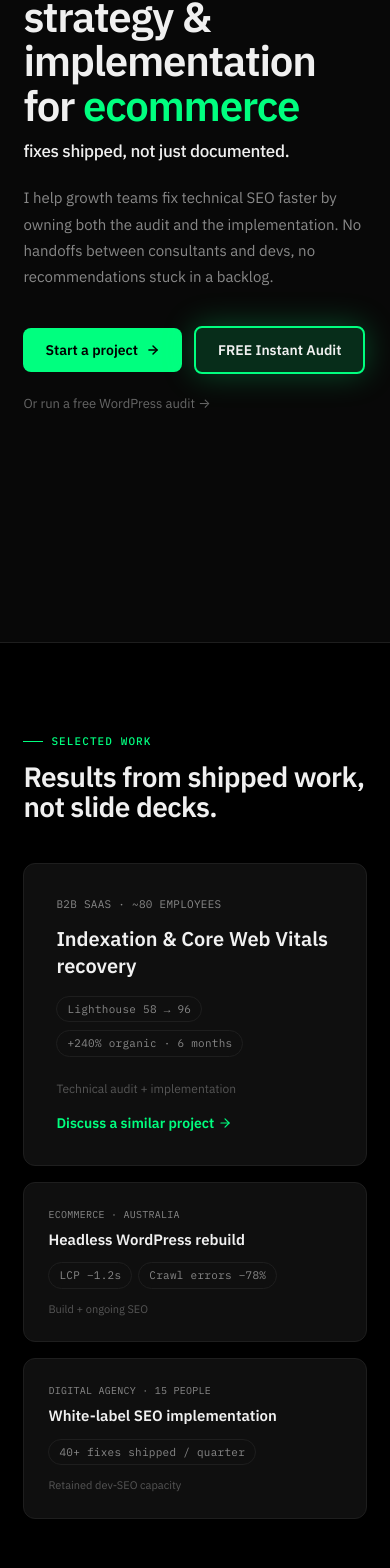
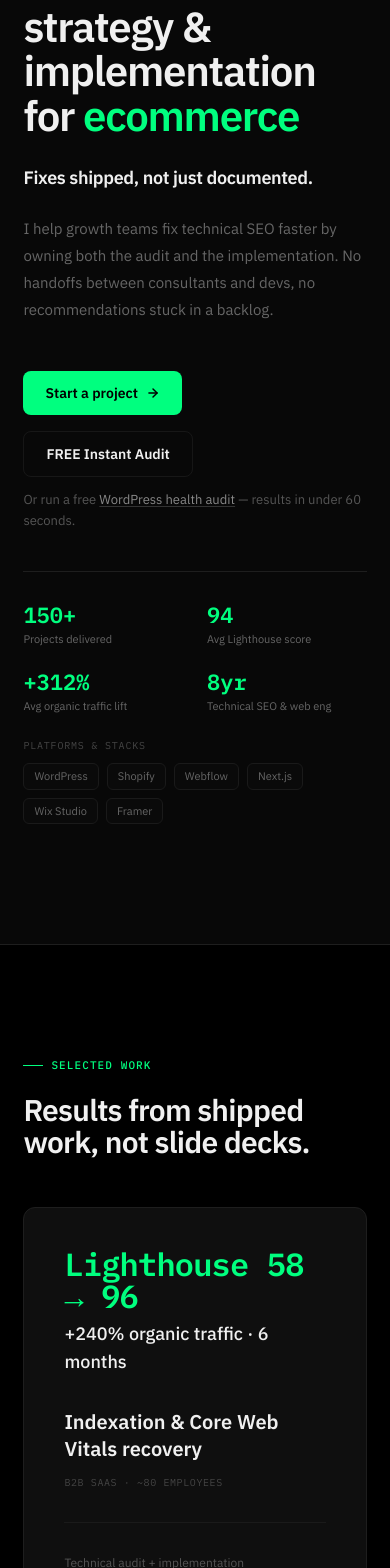
Before and after one commit to chriscodes-io/cswpdevcursor, a React (Create React App) app in the folder frontend/: page / in a window 390 px wide. Shown: the part 202-1770 px from the top of the page. Built offline with nearby package versions, Linux system fonts and the light colour scheme; no server answers.

Commit message:
Polish landing page layout and content hierarchy.
Tighten hero with trust stats and platform chips, refresh case studies and testimonial cards, and improve section spacing and contact form presentation.

Co-authored-by: Cursor <cursoragent@cursor.com>

```diff
--- a/frontend/src/pages/LandingPage.jsx
+++ b/frontend/src/pages/LandingPage.jsx
@@ -20,11 +20,13 @@ const scrollTo = (id) => (e) => {
 };
 
 const SectionLabel = ({ children }) => (
-  <p className="font-mono-brand text-[11px] font-medium tracking-[0.1em] uppercase text-[#00FF7F] mb-3 flex items-center gap-2">
+  <p className="font-mono-brand text-[11px] font-medium tracking-[0.1em] uppercase text-[#00FF7F] mb-5 flex items-center gap-2">
     <span className="w-5 h-px bg-[#00FF7F]" />
     {children}
   </p>
 );
+
+const sectionPad = 'px-[6%] py-[112px]';
 
 const BtnPrimary = ({ children, className = '', ...props }) => (
   <button
@@ -46,8 +48,10 @@ const BtnGhost = ({ children, className = '', ...props }) => (
   </button>
 );
 
-const OutcomeChip = ({ children }) => (
-  <span className="text-[11px] px-2.5 py-1 rounded-full border border-[#1e1e1e] text-[#888] font-mono-brand tracking-wide">
+const OutcomeChip = ({ children, className = '' }) => (
+  <span
+    className={`text-[11px] px-2.5 py-1 rounded-full border border-[#1e1e1e] text-[#777] font-mono-brand tracking-wide ${className}`}
+  >
     {children}
   </span>
 );
@@ -165,19 +169,22 @@ const LandingPage = () => {
       featured: true,
       client: 'B2B SaaS · ~80 employees',
       title: 'Indexation & Core Web Vitals recovery',
-      metrics: ['Lighthouse 58 → 96', '+240% organic · 6 months'],
+      primaryOutcome: 'Lighthouse 58 → 96',
+      secondaryOutcome: '+240% organic traffic · 6 months',
       engagement: 'Technical audit + implementation',
     },
     {
       client: 'eCommerce · Australia',
       title: 'Headless WordPress rebuild',
-      metrics: ['LCP −1.2s', 'Crawl errors −78%'],
+      primaryOutcome: 'LCP −1.2s',
+      secondaryOutcome: 'Crawl errors −78%',
       engagement: 'Build + ongoing SEO',
     },
     {
       client: 'Digital agency · 15 people',
       title: 'White-label SEO implementation',
-      metrics: ['40+ fixes shipped / quarter'],
+      primaryOutcome: '40+ fixes shipped',
+      secondaryOutcome: 'per quarter',
       engagement: 'Retained dev-SEO capacity',
     },
   ];
@@ -185,35 +192,40 @@ const LandingPage = () => {
   const testimonials = [
     {
       initials: 'JM',
+      headline: 'Results in Search Console, not slide decks',
       quote:
-        'Chris is the rare person who understands both the SEO strategy and how to actually implement it. No handoff friction — just results showing up in Search Console.',
+        'Understands both SEO strategy and implementation — no handoff friction, just results showing up in Search Console.',
       name: 'James Mitchell',
       role: 'Head of Digital',
       company: 'B2B SaaS · Sydney',
       engagement: 'Technical SEO retainer',
-      outcomes: ['Indexation recovery', 'Dev-ready fix specs'],
+      variant: 'default',
     },
     {
       initials: 'SR',
+      headline: 'Lighthouse 58 → 96 · +240% organic',
       quote:
-        'Lighthouse scores went from 58 to 96 across the board. Organic traffic up 240% in six months — and he did all the implementation himself.',
+        'Scores across the board in six months — and he did all the implementation himself.',
       name: 'Sarah Reynolds',
       role: 'Marketing Director',
       company: 'eCommerce · Australia',
       engagement: 'Audit + implementation',
-      outcomes: ['Lighthouse 58 → 96', '+240% organic traffic'],
+      variant: 'accent',
     },
     {
       initials: 'DK',
+      headline: 'Fixes shipped, not PDFs filed',
       quote:
-        'Most SEO consultants hand you a 60-page PDF and disappear. Chris ships the fixes, shows you the impact, and doesn\'t charge extra every time you ask a question.',
+        'Ships the fixes, shows the impact, and doesn\'t charge extra every time you ask a question.',
       name: 'David Kim',
       role: 'CTO',
       company: 'Digital agency',
       engagement: 'White-label implementation',
-      outcomes: ['No audit-only handoffs', 'Search Console verified'],
+      variant: 'minimal',
     },
   ];
+
+  const trustPlatforms = ['WordPress', 'Shopify', 'Webflow', 'Next.js', 'Wix Studio', 'Framer'];
 
   const gridServices = [
     {
@@ -314,60 +326,88 @@ const LandingPage = () => {
       </nav>
 
       {/* Hero */}
-      <section id="top" className="px-[6%] pt-[90px] pb-[90px] min-h-[calc(100vh-62px)]">
-        <div>
-          <h1 className="text-[clamp(42px,6vw,68px)] font-semibold leading-[1.06] tracking-[-0.03em] mb-[22px]">
+      <section id="top" className={`${sectionPad} pt-[100px] pb-[120px] min-h-[calc(100vh-62px)]`}>
+        <div className="max-w-[720px]">
+          <h1 className="text-[clamp(42px,6vw,68px)] font-semibold leading-[1.06] tracking-[-0.03em] mb-7">
             Technical SEO strategy &amp; implementation for <RotatingAudience words={HERO_AUDIENCES} />
-            <span className="block mt-3 text-[clamp(17px,2.2vw,22px)] font-medium text-[#f0f0f0] leading-snug tracking-[-0.02em]">
-              fixes shipped, not just documented.
-            </span>
           </h1>
-          <p className="text-[15px] text-[#888] leading-[1.75] max-w-[520px] mb-9">
+          <p className="text-[clamp(18px,2.4vw,24px)] font-semibold text-[#f0f0f0] leading-snug tracking-[-0.02em] mb-6 max-w-[560px]">
+            Fixes shipped, not just documented.
+          </p>
+          <p className="text-[15px] text-[#666] leading-[1.8] max-w-[520px] mb-12">
             I help growth teams fix technical SEO faster by owning both the audit and the implementation. No handoffs
             between consultants and devs, no recommendations stuck in a backlog.
           </p>
-          <div className="flex flex-wrap items-center gap-3 mb-4">
+          <div className="flex flex-wrap items-center gap-4 mb-3">
             <BtnPrimary onClick={scrollTo('contact')} data-testid="hero-cta-contact">
               Start a project
               <ArrowRight className="w-3.5 h-3.5" strokeWidth={2.5} />
             </BtnPrimary>
+            <BtnGhost onClick={scrollTo('audit')} data-testid="hero-cta-audit">
+              FREE Instant Audit
+            </BtnGhost>
+          </div>
+          <p className="text-[13px] text-[#555] leading-relaxed mb-10">
+            Or run a free{' '}
             <button
               type="button"
               onClick={scrollTo('audit')}
-              data-testid="hero-cta-audit"
-              className="inline-flex items-center justify-center gap-2 px-[22px] py-3 rounded-lg text-sm font-semibold border-2 border-[#00FF7F] bg-[#00FF7F]/15 text-[#f0f0f0] hover:bg-[#00FF7F]/25 hover:border-[#00FF7F] hover:-translate-y-px transition-all shadow-[0_0_32px_rgba(0,255,127,0.28)]"
+              className="text-[#888] hover:text-[#00FF7F] bg-transparent border-none cursor-pointer p-0 underline underline-offset-2 decoration-[#333] hover:decoration-[#00FF7F]/40 transition-colors"
             >
-              FREE Instant Audit
-            </button>
+              WordPress health audit
+            </button>{' '}
+            — results in under 60 seconds.
+          </p>
+          <div
+            className="pt-8 border-t border-[#1e1e1e]"
+            aria-label="Trust indicators"
+          >
+            <div className="grid grid-cols-2 sm:grid-cols-4 gap-6 mb-6">
+              {stats.map(({ num, label }) => (
+                <div key={label}>
+                  <div className="font-mono-brand text-[22px] sm:text-[26px] font-semibold text-[#00FF7F] leading-none tabular-nums">
+                    {num}
+                  </div>
+                  <div className="text-[11px] text-[#666] mt-1.5 leading-snug">{label}</div>
+                </div>
+              ))}
+            </div>
+            <p className="font-mono-brand text-[10px] uppercase tracking-[0.08em] text-[#444] mb-2.5">
+              Platforms &amp; stacks
+            </p>
+            <div className="flex flex-wrap gap-2">
+              {trustPlatforms.map((platform) => (
+                <span
+                  key={platform}
+                  className="text-[11px] px-2.5 py-1 rounded-md border border-[#1a1a1a] text-[#666] bg-[#0a0a0a]"
+                >
+                  {platform}
+                </span>
+              ))}
+            </div>
           </div>
-          <button
-            type="button"
-            onClick={scrollTo('audit')}
-            className="text-[13px] text-[#666] hover:text-[#00FF7F] bg-transparent border-none cursor-pointer p-0 transition-colors"
-          >
-            Or run a free WordPress audit →
-          </button>
         </div>
       </section>
 
       {/* Client work */}
-      <section id="work" className="px-[6%] py-[90px] bg-black border-t border-[#1e1e1e]">
+      <section id="work" className={`${sectionPad} bg-black border-t border-[#1e1e1e]`}>
         <SectionLabel>Selected work</SectionLabel>
-        <h2 className="text-[clamp(28px,3.5vw,40px)] font-semibold leading-[1.1] tracking-[-0.02em] mb-10">
+        <h2 className="text-[clamp(30px,3.8vw,44px)] font-semibold leading-[1.08] tracking-[-0.025em] mb-12">
           Results from shipped work, not slide decks.
         </h2>
-        <div className="grid lg:grid-cols-3 gap-4">
-          <div className="lg:col-span-2 bg-[#0f0f0f] border border-[#1e1e1e] rounded-xl p-8 hover:border-[#00FF7F]/22 transition-colors flex flex-col justify-between min-h-[220px]">
+        <div className="grid lg:grid-cols-3 gap-6">
+          <div className="lg:col-span-2 bg-[#0f0f0f] border border-[#1e1e1e] rounded-xl p-10 lg:p-12 hover:border-[#00FF7F]/22 transition-colors flex flex-col justify-between min-h-[300px]">
             <div>
-              <p className="font-mono-brand text-[11px] text-[#888] uppercase tracking-wide mb-3">{featuredCase.client}</p>
-              <h3 className="text-xl font-semibold mb-4 leading-snug">{featuredCase.title}</h3>
-              <div className="flex flex-wrap gap-2 mb-6">
-                {featuredCase.metrics.map((m) => (
-                  <OutcomeChip key={m}>{m}</OutcomeChip>
-                ))}
-              </div>
+              <p className="font-mono-brand text-[clamp(32px,5vw,48px)] font-semibold text-[#00FF7F] leading-none tracking-tight mb-2">
+                {featuredCase.primaryOutcome}
+              </p>
+              <p className="text-lg text-[#f0f0f0] font-medium mb-8">{featuredCase.secondaryOutcome}</p>
+              <h3 className="text-xl font-semibold mb-3 leading-snug max-w-md">{featuredCase.title}</h3>
+              <p className="font-mono-brand text-[10px] text-[#444] uppercase tracking-[0.06em]">
+                {featuredCase.client}
+              </p>
             </div>
-            <div className="flex items-end justify-between gap-4 flex-wrap">
+            <div className="flex items-end justify-between gap-4 flex-wrap pt-8 mt-8 border-t border-[#1a1a1a]">
               <p className="text-xs text-[#555]">{featuredCase.engagement}</p>
               <button
                 type="button"
@@ -379,22 +419,21 @@ const LandingPage = () => {
               </button>
             </div>
           </div>
-          <div className="flex flex-col gap-4">
+          <div className="flex flex-col gap-6">
             {otherCases.map((c) => (
               <div
                 key={c.title}
-                className="bg-[#0f0f0f] border border-[#1e1e1e] rounded-xl p-6 hover:border-[#00FF7F]/22 transition-colors flex-1 flex flex-col justify-between"
+                className="bg-[#0f0f0f] border border-[#1e1e1e] rounded-xl p-7 hover:border-[#00FF7F]/22 transition-colors flex-1 flex flex-col justify-between min-h-[140px]"
               >
                 <div>
-                  <p className="font-mono-brand text-[10px] text-[#888] uppercase tracking-wide mb-2">{c.client}</p>
-                  <h3 className="text-[15px] font-semibold mb-3 leading-snug">{c.title}</h3>
-                  <div className="flex flex-wrap gap-1.5 mb-3">
-                    {c.metrics.map((m) => (
-                      <OutcomeChip key={m}>{m}</OutcomeChip>
-                    ))}
-                  </div>
+                  <p className="font-mono-brand text-[22px] font-semibold text-[#00FF7F] leading-none mb-1">
+                    {c.primaryOutcome}
+                  </p>
+                  <p className="text-sm text-[#aaa] mb-4">{c.secondaryOutcome}</p>
+                  <h3 className="text-[15px] font-semibold mb-2 leading-snug">{c.title}</h3>
+                  <p className="font-mono-brand text-[10px] text-[#444] uppercase tracking-[0.06em]">{c.client}</p>
                 </div>
-                <p className="text-[11px] text-[#555]">{c.engagement}</p>
+                <p className="text-[11px] text-[#555] mt-4 pt-4 border-t border-[#1a1a1a]">{c.engagement}</p>
               </div>
             ))}
           </div>
@@ -402,11 +441,11 @@ const LandingPage = () => {
       </section>
 
       {/* Services */}
-      <section id="services" className="px-[6%] py-[90px] border-y border-[#1e1e1e]">
-        <div className="grid lg:grid-cols-2 gap-[60px] items-end mb-12">
+      <section id="services" className={`${sectionPad} border-y border-[#1e1e1e]`}>
+        <div className="grid lg:grid-cols-2 gap-[60px] items-end mb-14">
           <div>
             <SectionLabel>What I do</SectionLabel>
-            <h2 className="text-[clamp(28px,3.5vw,40px)] font-semibold leading-[1.1] tracking-[-0.02em]">
+            <h2 className="text-[clamp(30px,3.8vw,44px)] font-semibold leading-[1.08] tracking-[-0.025em]">
               Development-led
               <br />
               technical SEO.
@@ -440,9 +479,9 @@ const LandingPage = () => {
       </section>
 
       {/* Process */}
-      <section id="process" className="px-[6%] py-[72px] border-b border-[#1e1e1e]">
+      <section id="process" className={`${sectionPad} py-[96px] border-b border-[#1e1e1e]`}>
         <SectionLabel>Process</SectionLabel>
-        <h2 className="text-[clamp(28px,3.5vw,40px)] font-semibold leading-[1.1] tracking-[-0.02em] mb-12">
+        <h2 className="text-[clamp(30px,3.8vw,44px)] font-semibold leading-[1.08] tracking-[-0.025em] mb-14">
           From audit to shipped fixes in three steps.
         </h2>
         <div className="grid md:grid-cols-3 gap-10 md:gap-8">
@@ -457,31 +496,41 @@ const LandingPage = () => {
       </section>
 
       {/* Testimonials */}
-      <section id="proof" className="px-[6%] py-[90px] bg-black">
+      <section id="proof" className={`${sectionPad} bg-black`}>
         <SectionLabel>Client results</SectionLabel>
-        <h2 className="text-[clamp(28px,3.5vw,40px)] font-semibold leading-[1.1] tracking-[-0.02em] mb-10">
+        <h2 className="text-[clamp(30px,3.8vw,44px)] font-semibold leading-[1.08] tracking-[-0.025em] mb-12">
           What clients say after implementation shipped.
         </h2>
-        <div className="grid md:grid-cols-3 gap-4">
+        <div className="grid md:grid-cols-3 gap-6">
           {testimonials.map((t) => (
-            <div key={t.name} className="bg-[#0f0f0f] border border-[#1e1e1e] rounded-xl p-[26px] hover:border-[#00FF7F]/22 transition-colors flex flex-col">
-              <div className="text-[#00FF7F] text-sm tracking-[2px] mb-3.5">★★★★★</div>
-              <p className="text-sm text-[#888] leading-[1.7] mb-4">&ldquo;{t.quote}&rdquo;</p>
-              <div className="flex flex-wrap gap-1.5 mb-5">
-                {t.outcomes.map((o) => (
-                  <OutcomeChip key={o}>{o}</OutcomeChip>
-                ))}
-              </div>
-              <div className="mt-auto flex items-center gap-2.5 pt-4 border-t border-[#1e1e1e]">
-                <div className="w-[38px] h-[38px] rounded-full bg-[#00FF7F]/[0.08] border border-[#00FF7F]/22 flex items-center justify-center text-xs font-semibold text-[#00FF7F]">
+            <div
+              key={t.name}
+              className={`rounded-xl flex flex-col transition-colors ${
+                t.variant === 'accent'
+                  ? 'bg-[#0c120f] border border-[#00FF7F]/20 p-8 hover:border-[#00FF7F]/35'
+                  : t.variant === 'minimal'
+                    ? 'bg-transparent border border-[#1a1a1a] p-7 hover:border-[#333]'
+                    : 'bg-[#0f0f0f] border border-[#1e1e1e] p-8 hover:border-[#00FF7F]/22'
+              }`}
+            >
+              <p className="font-mono-brand text-[15px] sm:text-base font-semibold text-[#00FF7F] leading-snug mb-4">
+                {t.headline}
+              </p>
+              <p className="text-[13px] text-[#666] leading-[1.65] mb-6 flex-1">&ldquo;{t.quote}&rdquo;</p>
+              <div className="mt-auto flex items-center gap-2.5 pt-5 border-t border-[#1e1e1e]">
+                <div
+                  className={`rounded-full flex items-center justify-center text-xs font-semibold text-[#00FF7F] shrink-0 ${
+                    t.variant === 'accent' ? 'w-10 h-10 bg-[#00FF7F]/15' : 'w-[38px] h-[38px] bg-[#00FF7F]/[0.08] border border-[#00FF7F]/22'
+                  }`}
+                >
                   {t.initials}
                 </div>
                 <div>
                   <div className="text-[13px] font-medium">{t.name}</div>
-                  <div className="text-xs text-[#888]">
+                  <div className="text-xs text-[#777]">
                     {t.role} · {t.company}
                   </div>
-                  <div className="text-[11px] text-[#555] mt-0.5">{t.engagement}</div>
+                  <div className="text-[10px] text-[#444] mt-0.5">{t.engagement}</div>
                 </div>
               </div>
             </div>
@@ -492,7 +541,7 @@ const LandingPage = () => {
       {/* Audit CTA — demoted */}
       <section
         id="audit"
-        className="px-[6%] py-[72px] border-t border-[#1e1e1e]"
+        className={`${sectionPad} py-[96px] border-t border-[#1e1e1e]`}
         style={{
           background: 'radial-gradient(ellipse 60% 50% at 50% 100%, rgba(0,255,127,.03) 0%, transparent 100%)',
         }}
@@ -530,10 +579,10 @@ const LandingPage = () => {
       </section>
 
       {/* About */}
-      <section id="about" className="px-[6%] py-[90px] grid lg:grid-cols-[1.1fr_1fr] gap-20 items-center border-t border-[#1e1e1e]">
+      <section id="about" className={`${sectionPad} grid lg:grid-cols-[1.1fr_1fr] gap-20 items-center border-t border-[#1e1e1e]`}>
         <div>
           <SectionLabel>About</SectionLabel>
-          <h2 className="text-[clamp(28px,3.5vw,40px)] font-semibold leading-[1.1] tracking-[-0.02em] mb-5">Hi, I&apos;m Chris.</h2>
+          <h2 className="text-[clamp(30px,3.8vw,44px)] font-semibold leading-[1.08] tracking-[-0.025em] mb-6">Hi, I&apos;m Chris.</h2>
           <p className="text-[15px] text-[#888] leading-[1.8] mb-4">
             I&apos;m a technical SEO and web engineer in Australia, working with teams worldwide. For eight years
             I&apos;ve run audits as a consultant and shipped the fixes as a developer.
@@ -550,9 +599,9 @@ const LandingPage = () => {
             <BtnPrimary onClick={scrollTo('contact')}>Work with me →</BtnPrimary>
           </div>
         </div>
-        <div className="grid grid-cols-2 gap-2.5">
+        <div className="grid grid-cols-2 gap-4">
           {stats.map(({ num, label }) => (
-            <div key={label} className="bg-[#0f0f0f] border border-[#1e1e1e] rounded-xl p-[22px] hover:border-[#00FF7F]/22 transition-colors">
+            <div key={label} className="bg-[#0f0f0f] border border-[#1e1e1e] rounded-xl p-6 hover:border-[#00FF7F]/22 transition-colors">
               <div className="font-mono-brand text-[26px] font-semibold text-[#00FF7F] mb-1 tabular-nums">{num}</div>
               <div className="text-xs text-[#888]">{label}</div>
             </div>
@@ -561,11 +610,11 @@ const LandingPage = () => {
       </section>
 
       {/* Contact */}
-      <section id="contact" className="px-[6%] py-[90px] bg-black border-t border-[#1e1e1e]">
-        <div className="grid lg:grid-cols-[1fr_1.2fr] gap-16 items-start max-w-6xl mx-auto">
+      <section id="contact" className={`${sectionPad} bg-black border-t border-[#1e1e1e]`}>
+        <div className="grid lg:grid-cols-[1fr_1.2fr] gap-20 items-start max-w-6xl mx-auto">
           <div>
             <SectionLabel>Get in touch</SectionLabel>
-            <h2 className="text-[clamp(28px,3.5vw,40px)] font-semibold leading-[1.1] tracking-[-0.02em] mb-4">
+            <h2 className="text-[clamp(30px,3.8vw,44px)] font-semibold leading-[1.08] tracking-[-0.025em] mb-5">
               Tell me what&apos;s broken.
             </h2>
             <p className="text-[15px] text-[#888] leading-[1.75] mb-6">
@@ -585,10 +634,17 @@ const LandingPage = () => {
               </span>
             </div>
           </div>
-          <form onSubmit={handleSubmit} data-testid="contact-form">
-            <div className="grid sm:grid-cols-2 gap-3 mb-3.5">
+          <form
+            onSubmit={handleSubmit}
+            data-testid="contact-form"
+            className="bg-[#0a0a0a] border border-[#1e1e1e] rounded-xl p-6 sm:p-8"
+          >
+            <p className="text-[11px] font-mono-brand uppercase tracking-[0.07em] text-[#555] mb-5">
+              Project enquiry
+            </p>
+            <div className="grid lg:grid-cols-2 gap-4 mb-4">
               <div>
-                <label htmlFor="contact-name" className="font-mono-brand text-[11px] uppercase tracking-[0.07em] text-[#888] block mb-1.5">
+                <label htmlFor="contact-name" className="font-mono-brand text-[11px] uppercase tracking-[0.07em] text-[#666] block mb-2">
                   Name *
                 </label>
                 <input
@@ -601,7 +657,7 @@ const LandingPage = () => {
                 />
               </div>
               <div>
-                <label htmlFor="contact-email" className="font-mono-brand text-[11px] uppercase tracking-[0.07em] text-[#888] block mb-1.5">
+                <label htmlFor="contact-email" className="font-mono-brand text-[11px] uppercase tracking-[0.07em] text-[#666] block mb-2">
                   Email *
                 </label>
                 <input
@@ -615,8 +671,8 @@ const LandingPage = () => {
                 />
               </div>
             </div>
-            <div className="mb-3.5">
-              <label htmlFor="contact-website" className="font-mono-brand text-[11px] uppercase tracking-[0.07em] text-[#888] block mb-1.5">
+            <div className="mb-4">
+              <label htmlFor="contact-website" className="font-mono-brand text-[11px] uppercase tracking-[0.07em] text-[#666] block mb-2">
                 Website URL
               </label>
               <input
@@ -630,8 +686,8 @@ const LandingPage = () => {
                 data-testid="contact-website-input"
               />
             </div>
-            <div className="mb-3.5">
-              <label htmlFor="contact-message" className="font-mono-brand text-[11px] uppercase tracking-[0.07em] text-[#888] block mb-1.5">
+            <div className="mb-5">
+              <label htmlFor="contact-message" className="font-mono-brand text-[11px] uppercase tracking-[0.07em] text-[#666] block mb-2">
                 Message *
               </label>
               <textarea
@@ -641,18 +697,18 @@ const LandingPage = () => {
                 value={form.message}
                 onChange={handleChange}
                 placeholder="Site URL, stack, and what you're trying to fix..."
-                className="w-full min-h-[120px] bg-[#0f0f0f] border border-[#1e1e1e] rounded-lg px-4 py-3 text-sm outline-none focus:border-[#00FF7F]/22 resize-y placeholder:text-[#444]"
+                className="w-full min-h-[140px] bg-[#0f0f0f] border border-[#1e1e1e] rounded-lg px-4 py-3 text-sm outline-none focus:border-[#00FF7F]/22 resize-y placeholder:text-[#444]"
                 data-testid="contact-message-input"
               />
             </div>
             {status.state === 'error' && (
-              <div className="flex items-start gap-2 text-red-400 text-sm border border-red-500/30 bg-red-500/5 px-4 py-3 mb-3" data-testid="contact-error">
+              <div className="flex items-start gap-2 text-red-400 text-sm border border-red-500/30 bg-red-500/5 px-4 py-3 mb-4 rounded-lg" data-testid="contact-error">
                 <AlertCircle className="w-4 h-4 mt-0.5 shrink-0" />
                 <span>{status.error}</span>
               </div>
             )}
             {status.state === 'sent' && (
-              <div className="flex items-start gap-2 text-[#00FF7F] text-sm border border-[#00FF7F]/30 bg-[#00FF7F]/5 px-4 py-3 mb-3" data-testid="contact-success">
+              <div className="flex items-start gap-2 text-[#00FF7F] text-sm border border-[#00FF7F]/30 bg-[#00FF7F]/5 px-4 py-3 mb-4 rounded-lg" data-testid="contact-success">
                 <CheckCircle2 className="w-4 h-4 mt-0.5 shrink-0" />
                 <span>Thanks — your message is in. I&apos;ll be in touch within 1 business day.</span>
               </div>
@@ -660,6 +716,9 @@ const LandingPage = () => {
             <BtnPrimary type="submit" disabled={status.state === 'sending'} className="w-full py-3.5" data-testid="contact-submit">
               {status.state === 'sending' ? 'Sending…' : 'Send project enquiry →'}
             </BtnPrimary>
+            <p className="text-[12px] text-[#555] text-center mt-4 leading-relaxed">
+              I reply within one business day. Your details stay private — no mailing lists.
+            </p>
           </form>
         </div>
       </section>
```
